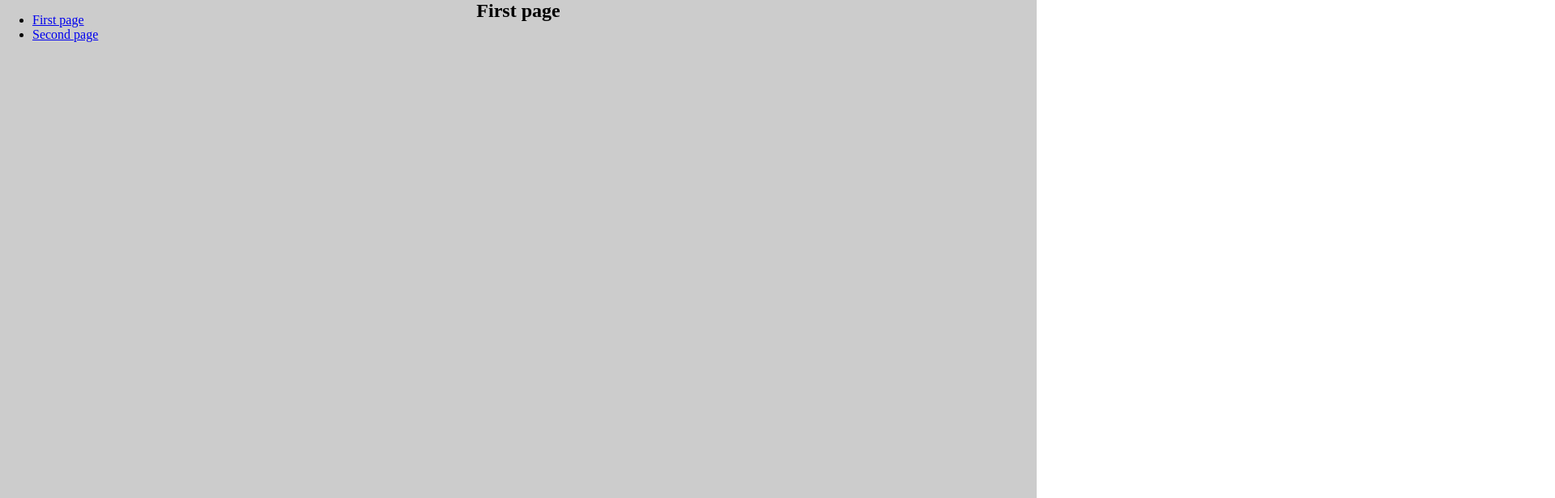
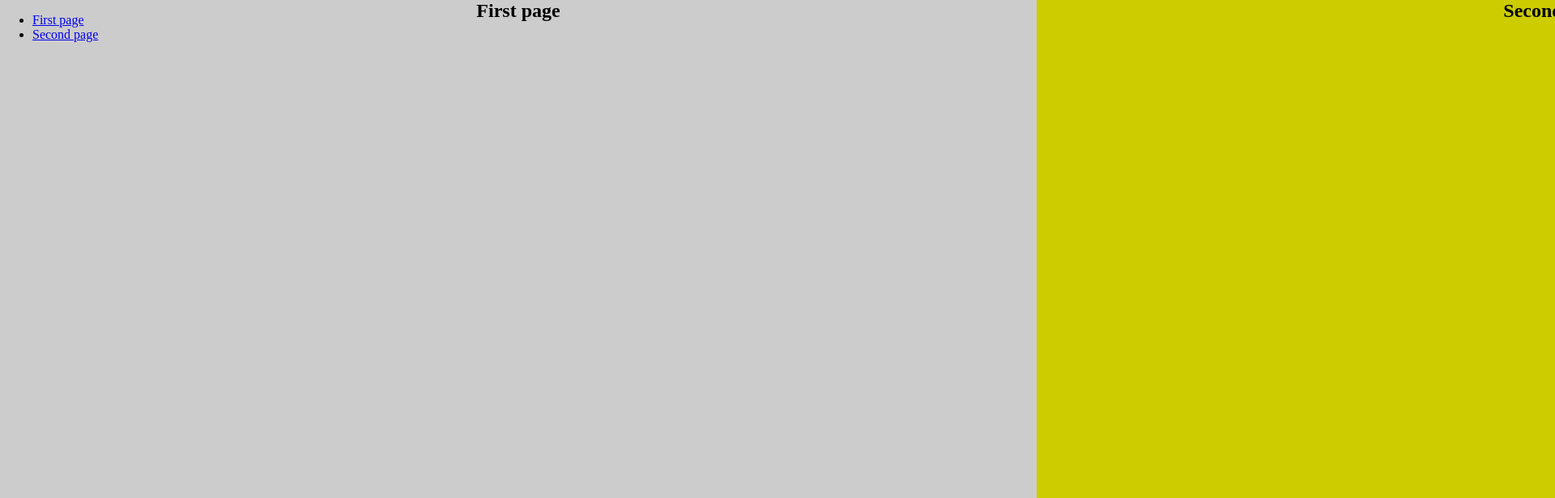
Before and after one commit to jpalojarvi/jquerylabs, a plain HTML site: page jquery5/animate.html in a window 1280 px wide. Both pictures are taken after a click on the link "First page". Shown: the top 616 px of the page at 81% size, 1920 px wide, since content can reach past the window. Drawn offline with nearby package versions, Linux system fonts and the light colour scheme.

```diff
--- a/jquery5/animate.html
+++ b/jquery5/animate.html
@@ -6,7 +6,9 @@
     <style>
         html,
         body {
+            display: flex;
             height: 100%;
+            width: 200%;
             margin: 0;
         }
 
--- a/jquery5/js/animate.js
+++ b/jquery5/js/animate.js
@@ -13,7 +13,7 @@
         // Using jQuery's animate() method to add smooth page scroll
         // The optional number (800) specifies the number of milliseconds it takes to scroll to the specified area
         $('html, body').animate({
-          scrollTop: $(hash).offset().top
+          scrollLeft: $(hash).offset().left
         }, 800, function(){
 
           // Add hash (#) to URL when done scrolling (default click behavior)
```
